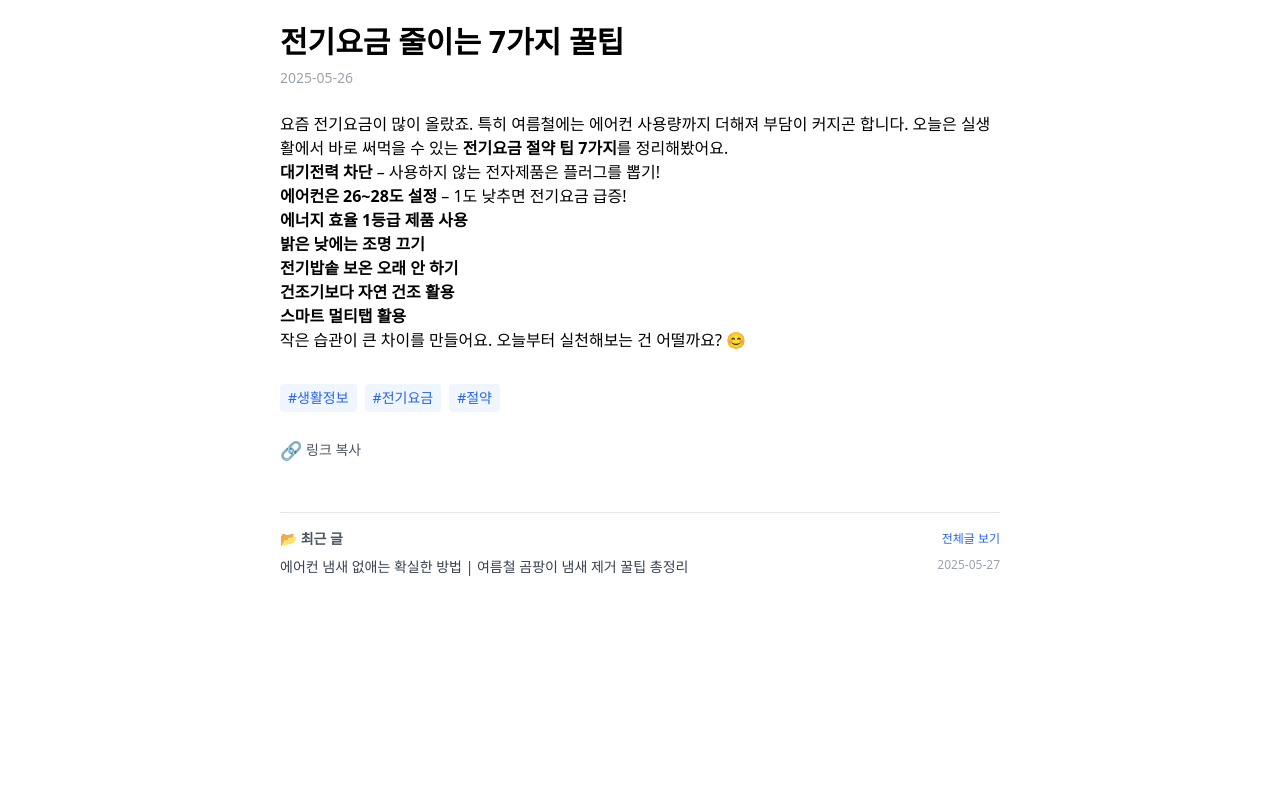
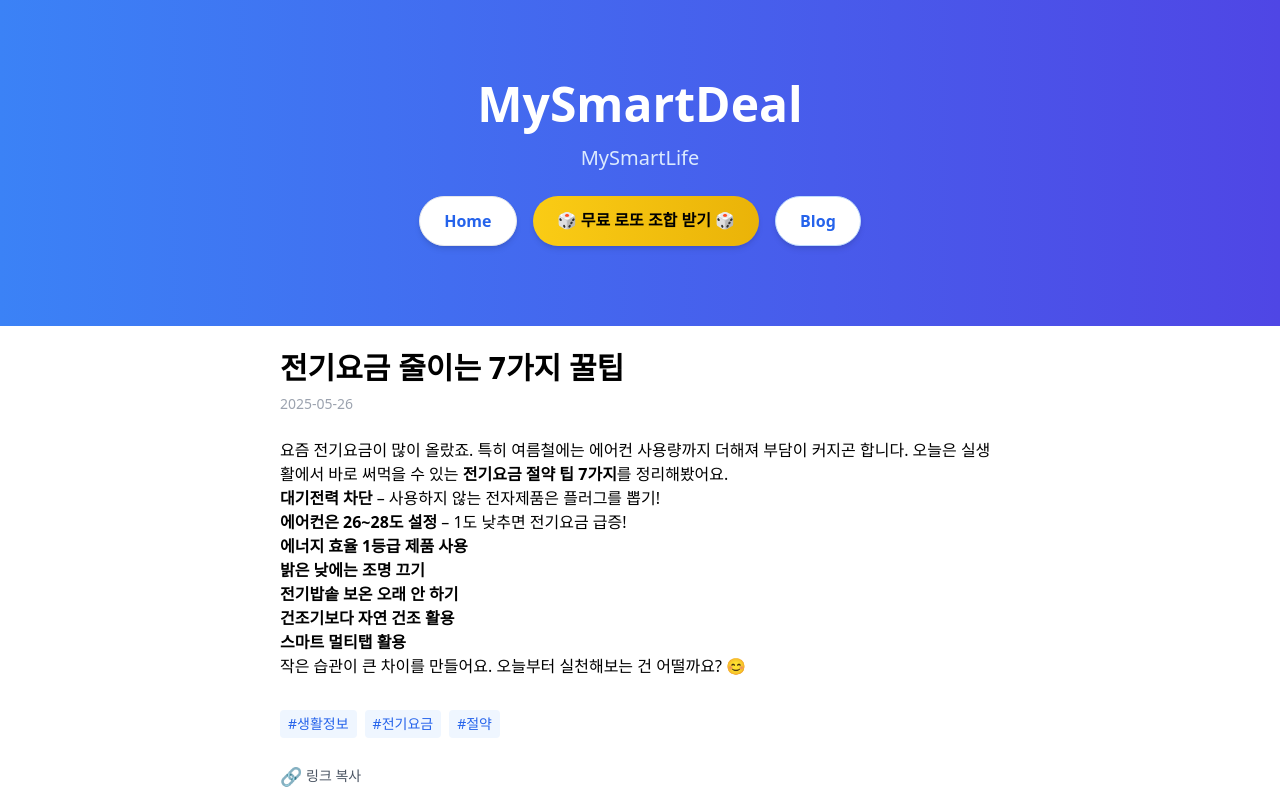
Before and after one commit to mysmartdeal/mysmartdeal, a Next.js app: page /smartlog/2025-05-26-saving-tips in a window 1280 px wide. Shown: the top 800 px of the page. Built offline with nearby package versions, Linux system fonts and the light colour scheme.

Commit message:
Update [slug].js

```diff
--- a/pages/smartlog/[slug].js
+++ b/pages/smartlog/[slug].js
@@ -1,9 +1,10 @@
-// ✅ [slug].js – 메타태그 + OG 태그 + 라벨 + 링크 복사 + 상단 토스트 + 최신글 + 전체글 보기 + TOP 버튼 (스크롤 있을 때만 표시)
+// ✅ [slug].js – Layout 포함 (기존 기능 유지 + HeroSection 포함)
 import fs from 'fs';
 import path from 'path';
 import Head from 'next/head';
 import { useEffect, useState } from 'react';
 import Link from 'next/link';
+import Layout from '../../components/Layout'; // ✅ Layout 추가
 
 export async function getStaticPaths() {
   const dir = path.join(process.cwd(), 'public/smartlog-posts');
@@ -62,6 +63,7 @@ export default function PostPage({ post, slug, recentPosts }) {
   }, []);
 
   return (
+    <Layout> {/* ✅ 전체 Layout으로 감싸기 */}
       <div className="max-w-3xl mx-auto p-6 relative">
         <Head>
           <title>{post.title} | Smartlog</title>
@@ -144,5 +146,6 @@ export default function PostPage({ post, slug, recentPosts }) {
           }
         `}</style>
       </div>
+    </Layout>
   );
 }
```
Lines whose indentation alone changed are shown as unchanged.
